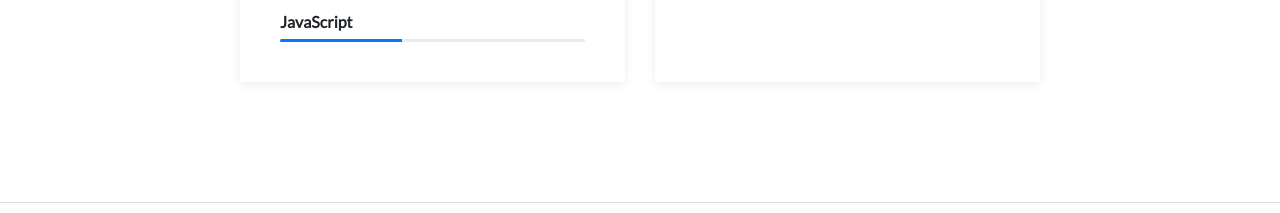
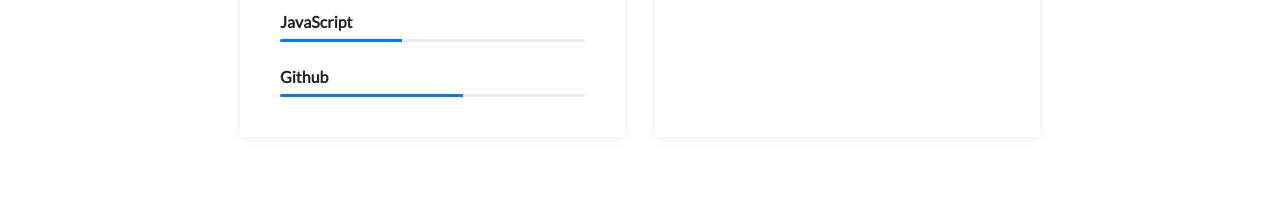
Before and after one commit to PashaTyv/PashaTyv, a plain HTML site: page index.html in a window 1280 px wide. Shown: the part 1721-1934 px from the top of the page. Drawn offline with nearby package versions, Linux system fonts and the light colour scheme.

Commit message:
new commit

```diff
--- a/index.html
+++ b/index.html
@@ -121,6 +121,12 @@
                     aria-valuemin="0" aria-valuemax="100" style="width:40%">
                     </div>
                   </div>
+                  <h3>Github</h3>
+                  <div class="progress">
+                    <div class="progress-bar" role="progressbar" aria-valuenow="70"
+                    aria-valuemin="0" aria-valuemax="100" style="width: 60%">
+                    </div>
+                  </div>
                 </div>
               </div>
               <div class="col-md-6">
@@ -175,6 +181,6 @@
     </main>
   <script src="https://code.jquery.com/jquery-3.2.1.min.js"></script>
   <script src="https://maxcdn.bootstrapcdn.com/bootstrap/4.0.0/js/bootstrap.min.js"></script>
-  <script src="assets/js/script.js"></script>
+
 </body>
 </html>
```
